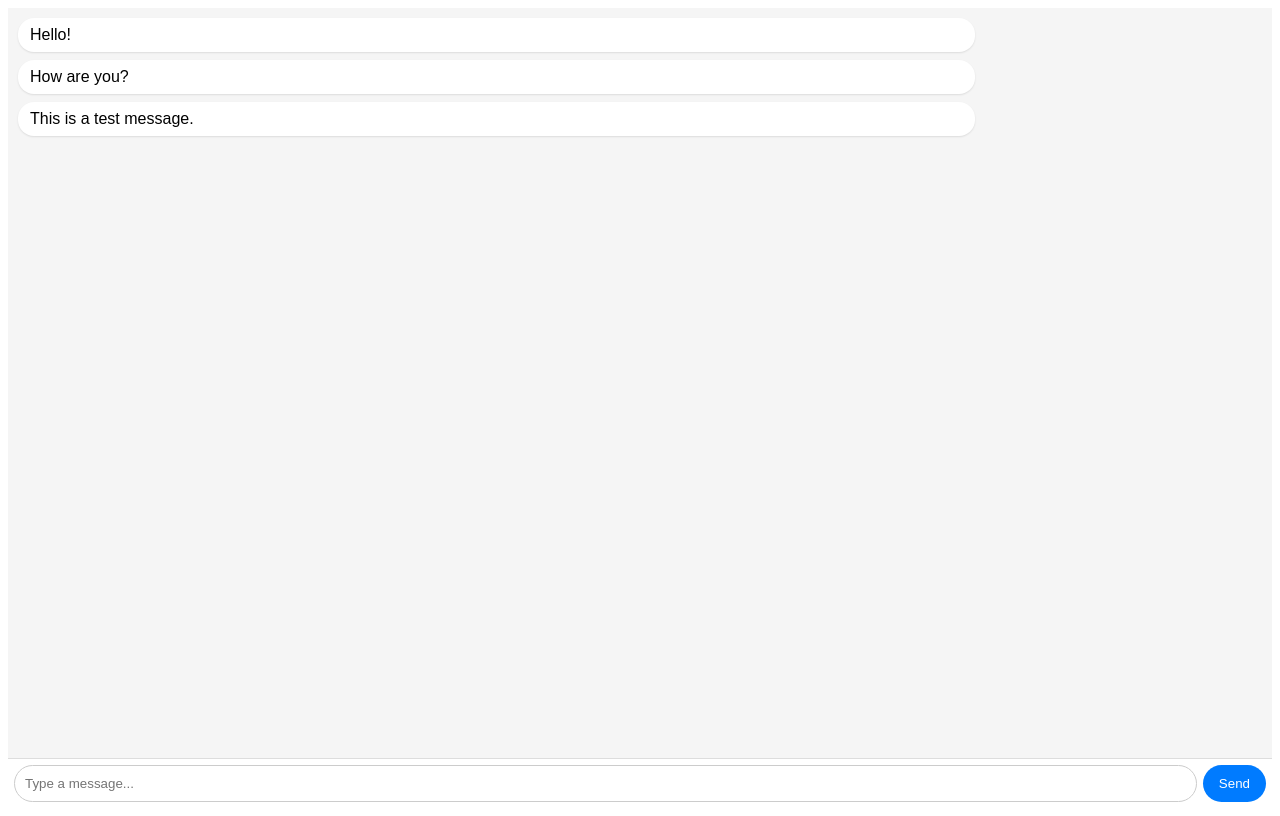
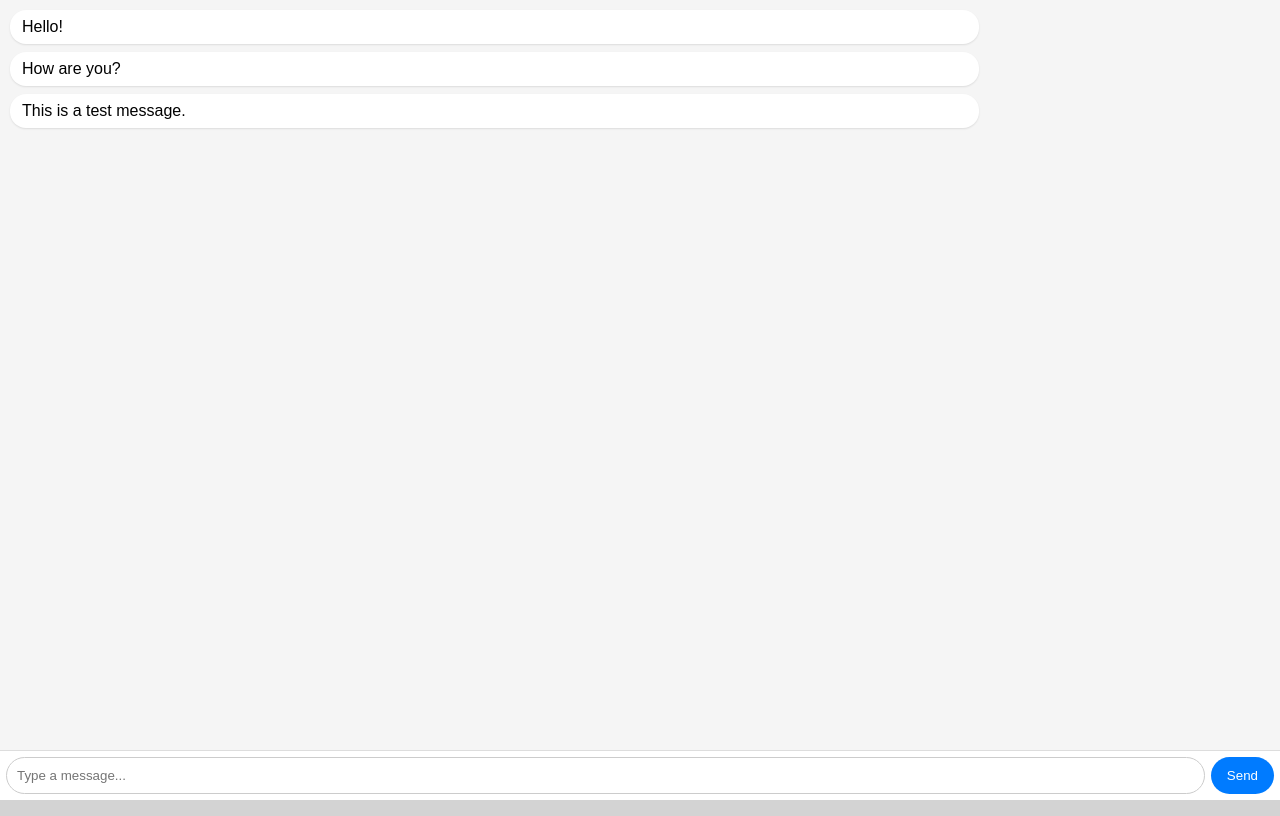
Before and after one commit to nguyenphujj/my-vite-app, a React (Vite) app: page / in a window 1280 px wide. Built offline with nearby package versions, Linux system fonts and the light colour scheme.

Commit message:
your message

```diff
--- a/src/App.jsx
+++ b/src/App.jsx
@@ -834,7 +834,7 @@ function ViewportUI() {
   };
 
   return (
-    <div>
+    <div style={{minHeight: "100vh",minWidth: "100vw"}}>
       <style>{`
         .chat-container {
           height: calc(var(--vh, 1vh) * 100);
--- a/src/index.css
+++ b/src/index.css
@@ -0,0 +1,7 @@
+html, body, #root {
+  height: 100%;
+  width: 100%;
+  margin: 0;
+  padding: 0;
+  background: lightgrey;
+}
--- a/src/style.css
+++ /dev/null
@@ -1 +0,0 @@
-@import 'tailwindcss';
```
